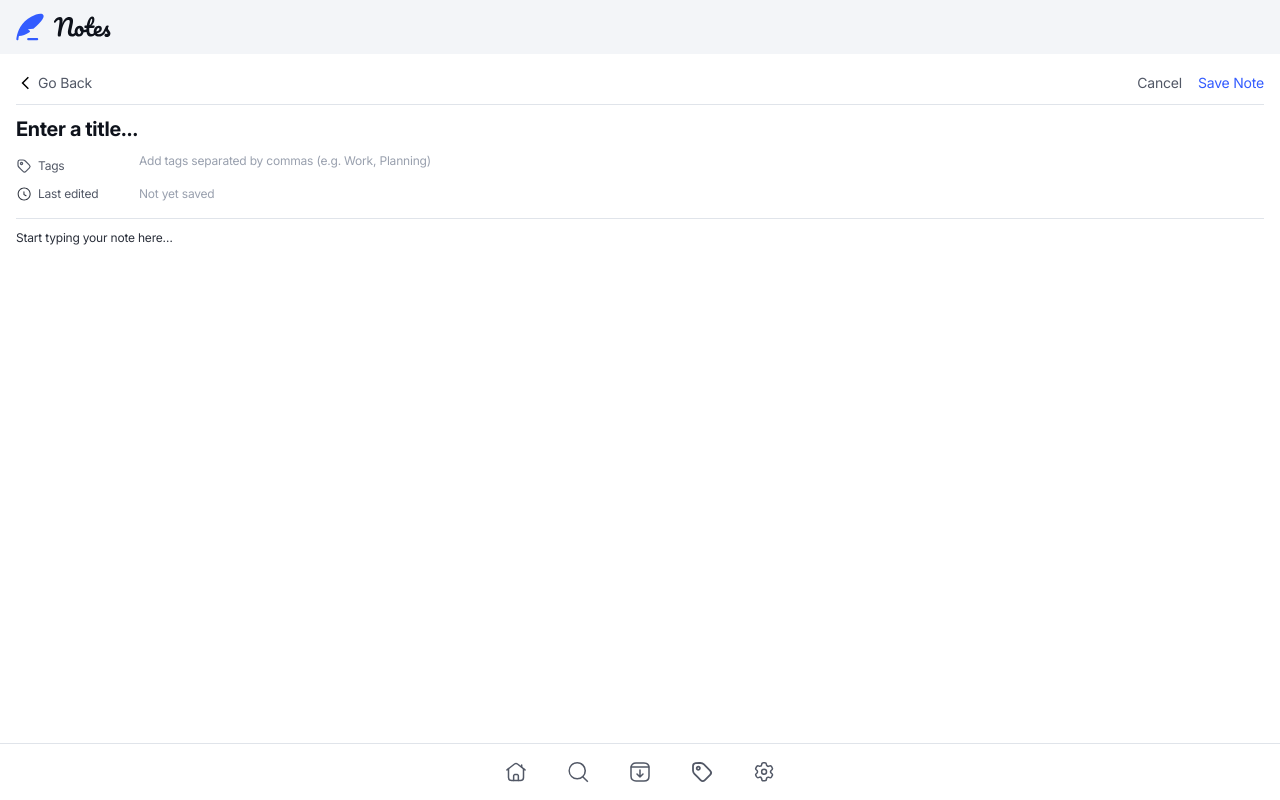
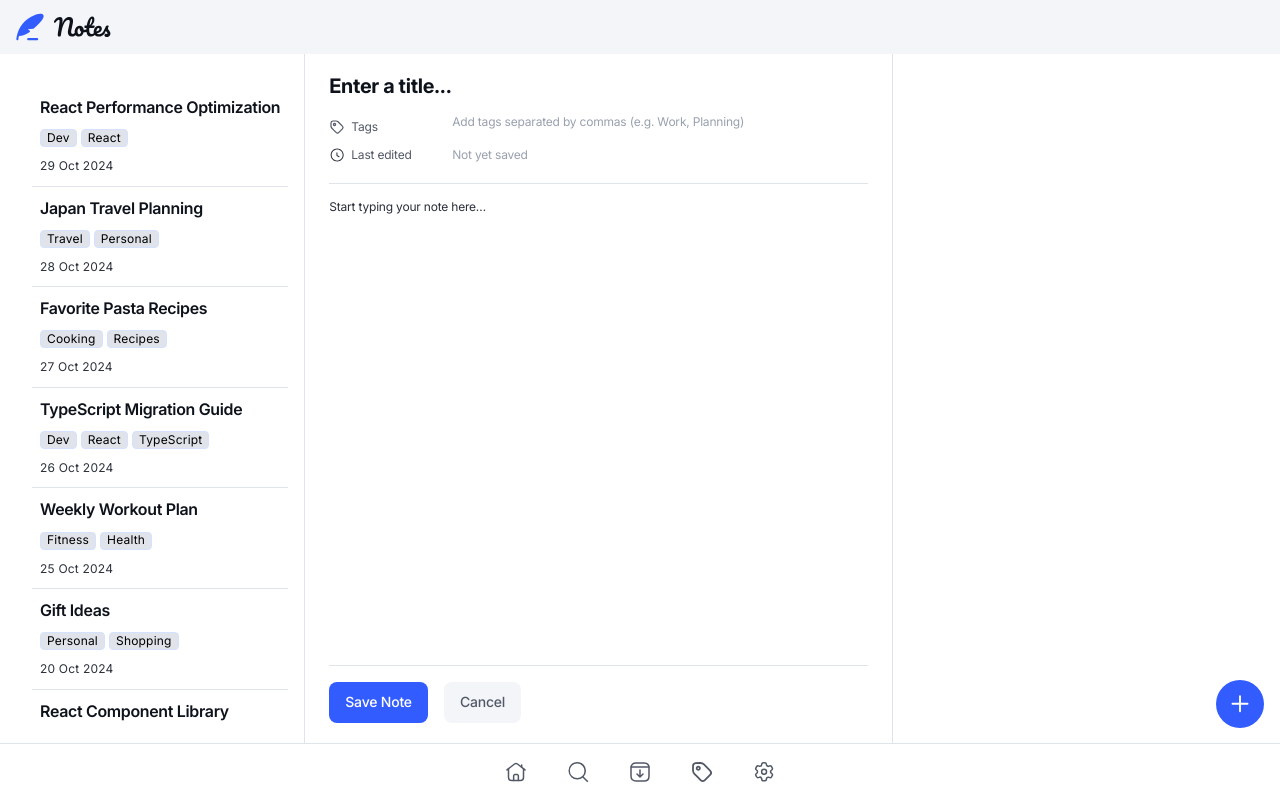
Before and after one commit to JyrexRonaldo/note-taking-web-app, a React (Vite) app in the folder frontend/: page /new-note in a window 1280 px wide. Built offline with nearby package versions, Linux system fonts and the light colour scheme.

Commit message:
Make create page tablet and desktop responsive

```diff
--- a/frontend/src/components/CreateNote/CreateNote.tsx
+++ b/frontend/src/components/CreateNote/CreateNote.tsx
@@ -1,111 +1,81 @@
-import { useTheme } from "../../store";
-import { Link, useNavigate } from "react-router";
+// import { useTheme } from "../../store";
+
+import NewNoteButton from "../NewNoteButton/NewNoteButton";
+import data from "../../data";
+import { Fragment } from "react/jsx-runtime";
+import NoteTab from "../NoteTab/NoteTab";
+// import NotePage from "../NotePage/NotePage";
+import CreatePageContent from "../CreatePageContent/CreatePageContent";
 
 function CreateNote() {
-  const theme = useTheme();
-  const navigate = useNavigate();
+  // const theme = useTheme();
 
-  const backButtonHandler = (
-    e: React.MouseEvent<HTMLAnchorElement, MouseEvent>,
-  ) => {
-    e.preventDefault(); // Prevents navigating to '#'
-    navigate(-1); // Goes back to the previous page
-  };
+  // let isDark;
+  // if (theme === "light") {
+  //   isDark = false;
+  // } else if (theme === "dark") {
+  //   isDark = true;
+  // } else {
+  //   isDark = window.matchMedia("(prefers-color-scheme: dark)").matches;
+  // }
 
-  let isDark;
-  if (theme === "light") {
-    isDark = false;
-  } else if (theme === "dark") {
-    isDark = true;
-  } else {
-    isDark = window.matchMedia("(prefers-color-scheme: dark)").matches;
-  }
+  // const leftArrowIconUrl = isDark
+  //   ? "/images/icon-arrow-left-dark.svg"
+  //   : "/images/icon-arrow-left.svg";
+  // const tagIconUrl = isDark
+  //   ? "/images/icon-tag-dark.svg"
+  //   : "/images/icon-tag.svg";
+  // const clockIconUrl = isDark
+  //   ? "/images/icon-clock-dark.svg"
+  //   : "/images/icon-clock.svg";
+  const allNotes: { title: string; tags: string[]; lastEdited: string }[] = [];
+  data.notes.forEach((note) => {
+    allNotes.push({
+      title: note.title,
+      tags: note.tags,
+      lastEdited: note.lastEdited,
+    });
+  });
 
-  const leftArrowIconUrl = isDark
-    ? "/images/icon-arrow-left-dark.svg"
-    : "/images/icon-arrow-left.svg";
-  const tagIconUrl = isDark
-    ? "/images/icon-tag-dark.svg"
-    : "/images/icon-tag.svg";
-  const clockIconUrl = isDark
-    ? "/images/icon-clock-dark.svg"
-    : "/images/icon-clock.svg";
+  const noteitemsArray: React.JSX.Element[] = [];
+  allNotes.forEach((note, index) => {
+    noteitemsArray.push(
+      <Fragment key={index}>
+        <NoteTab
+          title={note.title}
+          tags={note.tags}
+          lastEdited={note.lastEdited}
+        />
+        {allNotes.length - 1 !== index ? (
+          <hr className="text-[#E0E4EA] dark:text-[#232530]" />
+        ) : null}
+      </Fragment>,
+    );
+  });
 
   return (
-    <div className="flex min-h-full flex-col gap-[12px] px-[16px] py-[20px] dark:py-[16px]">
-      <div className="flex justify-between border-b border-[#E0E4EA] pb-[12px] dark:border-[#232530]">
-        <div>
-          <Link
-            to="#"
-            onClick={backButtonHandler}
-            className="flex items-center gap-[4px]"
-          >
-            <img className="size-[18px]" src={leftArrowIconUrl} alt="" />
-            <p className="items-center font-inter text-[14px]/[130%] tracking-[-0.2px] text-[#525866] dark:text-[#CACFD8]">
-              Go Back
-            </p>
-          </Link>
-        </div>
-        <div className="flex gap-[16px]">
-          <button
-            type="button"
-            className="font-inter text-[14px]/[130%] tracking-[-0.2px] text-[#525866] dark:text-[#CACFD8]"
-          >
-            Cancel
-          </button>
-          <button
-            type="button"
-            className="font-inter text-[14px]/[130%] tracking-[-0.2px] text-[#335CFF]"
-          >
-            Save Note
-          </button>
-        </div>
+    <>
+      <div className="flex min-h-full flex-col gap-[12px] px-[16px] py-[20px] sm:gap-[16px] sm:px-[32px] lg:hidden dark:py-[16px]">
+        <CreatePageContent />
       </div>
-      <div>
-        <input
-          type="text"
-          name=""
-          className="w-full font-inter text-[20px]/[120%] font-bold tracking-[-0.3px] text-[#0E121B] outline-none dark:text-white"
-          defaultValue={"Enter a title..."}
-          id=""
-        />
-      </div>
-      <div className="flex flex-col gap-[4px]">
-        <div className="flex gap-[8px]">
-          <div className="flex min-w-[115px] items-center gap-[6px] py-[4px]">
-            <img src={tagIconUrl} alt="" className="size-[16px]" />
-            <p className="items-center font-inter text-[12px]/[120%] tracking-[-0.2px] text-[#525866] dark:text-[#CACFD8]">
-              Tags
-            </p>
+      <div className="h-full max-lg:hidden">
+        <div className="flex h-full pr-[32px]">
+          <div className="flex flex-col gap-[16px] border-r border-r-[#E0E4EA] py-[20px] pr-[16px] pl-[32px] max-lg:hidden dark:border-r-[#232530]">
+            <div className="w-min">
+              <NewNoteButton />
+            </div>
+            <div className="flex h-[200px] grow scrollbar-none flex-col gap-[4px] overflow-scroll">
+              {noteitemsArray}
+            </div>
           </div>
-          <div>
-            <p className="font-inter text-[12px]/[120%] tracking-[-0.2px] text-[#99A0AE]">
-              Add tags separated by commas (e.g. Work, Planning)
-            </p>
-          </div>
-        </div>
-        <div className="flex items-center gap-[8px]">
-          <div className="flex min-w-[115px] items-center gap-[6px] py-[4px]">
-            <img src={clockIconUrl} alt="" className="size-[16px]" />
-            <p className="font-inter text-[12px]/[120%] tracking-[-0.2px] text-[#525866] dark:text-[#CACFD8]">
-              Last edited
-            </p>
-          </div>
-          <div>
-            <p className="font-inter text-[12px]/[120%] tracking-[-0.2px] text-[#99A0AE]">
-              Not yet saved
-            </p>
+          <div className="grow">
+            <div className="flex min-h-full max-w-[588px] flex-col gap-[12px] border-r border-r-[#E0E4EA] px-[16px] py-[20px] sm:gap-[16px] sm:px-[32px] lg:px-[24px] dark:border-r-[#232530] dark:py-[16px]">
+              <CreatePageContent />
+            </div>
           </div>
         </div>
       </div>
-      <hr className="text-[#E0E4EA] dark:text-[#232530]" />
-      <textarea
-        name=""
-        id=""
-        className="grow resize-none font-inter text-[12px]/[120%] tracking-[-0.2px] text-[#2B303B] outline-none dark:text-[#F3F5F8]"
-        defaultValue={"Start typing your note here…"}
-      ></textarea>
-    </div>
+    </>
   );
 }
 
--- /dev/null
+++ b/frontend/src/components/CreatePageContent/CreatePageContent.tsx
@@ -0,0 +1,168 @@
+import { Link, useNavigate } from "react-router";
+
+function CreatePageContent() {
+  const navigate = useNavigate();
+
+  const backButtonHandler = (
+    e: React.MouseEvent<HTMLAnchorElement, MouseEvent>,
+  ) => {
+    e.preventDefault(); // Prevents navigating to '#'
+    navigate(-1); // Goes back to the previous page
+  };
+
+  return (
+    <>
+      <div className="flex justify-between border-b border-[#E0E4EA] pb-[12px] lg:hidden dark:border-[#232530]">
+        <div>
+          <Link
+            to="#"
+            onClick={backButtonHandler}
+            className="flex items-center gap-[4px]"
+          >
+            {/* <img className="size-[18px]" src={leftArrowIconUrl} alt="" /> */}
+            <svg
+              xmlns="http://www.w3.org/2000/svg"
+              width="24"
+              height="24"
+              fill="none"
+              viewBox="0 0 24 24"
+              className="size-[18px] fill-black dark:fill-[#CACFD8]"
+            >
+              <path
+                // fill="#000"
+                fill-rule="evenodd"
+                d="M15.75 20.414 7.336 12l8.414-8.414L17.164 5l-7 7 7 7-1.414 1.414Z"
+                clip-rule="evenodd"
+              />
+            </svg>
+            <p className="items-center font-inter text-[14px]/[130%] tracking-[-0.2px] text-[#525866] dark:text-[#CACFD8]">
+              Go Back
+            </p>
+          </Link>
+        </div>
+        <div className="flex gap-[16px]">
+          <button
+            type="button"
+            className="font-inter text-[14px]/[130%] tracking-[-0.2px] text-[#525866] dark:text-[#CACFD8]"
+          >
+            Cancel
+          </button>
+          <button
+            type="button"
+            className="font-inter text-[14px]/[130%] tracking-[-0.2px] text-[#335CFF]"
+          >
+            Save Note
+          </button>
+        </div>
+      </div>
+      <div>
+        <input
+          type="text"
+          name=""
+          className="w-full font-inter text-[20px]/[120%] font-bold tracking-[-0.3px] text-[#0E121B] outline-none dark:text-white"
+          defaultValue={"Enter a title..."}
+          id=""
+        />
+      </div>
+      <div className="flex flex-col gap-[4px]">
+        <div className="flex gap-[8px]">
+          <div className="flex min-w-[115px] items-center gap-[6px] py-[4px]">
+            {/* <img src={tagIconUrl} alt="" className="size-[16px]" /> */}
+            <svg
+              xmlns="http://www.w3.org/2000/svg"
+              width="24"
+              height="24"
+              fill="none"
+              viewBox="0 0 24 24"
+              className="size-[16px] stroke-[#525866] dark:stroke-[#99A0AE]"
+            >
+              <path
+                // stroke="#525866"
+                stroke-linecap="round"
+                stroke-linejoin="round"
+                stroke-width="1.8"
+                d="M3.016 5.966c.003-1.411 1.07-2.677 2.456-2.916.284-.05 3.616-.042 4.995-.041 1.364 0 2.527.491 3.49 1.452 2.045 2.042 4.088 4.085 6.128 6.13 1.208 1.21 1.224 3.066.022 4.28a805.496 805.496 0 0 1-5.229 5.228c-1.212 1.201-3.069 1.186-4.279-.022-2.064-2.058-4.127-4.115-6.182-6.182-.795-.8-1.264-1.766-1.368-2.895-.084-.903-.035-4.26-.033-5.034Z"
+                clip-rule="evenodd"
+              />
+              <path
+                // stroke="#525866"
+                stroke-linecap="round"
+                stroke-linejoin="round"
+                stroke-width="1.8"
+                d="M9.907 8.315a1.607 1.607 0 0 1-1.61 1.583c-.872-.002-1.599-.73-1.594-1.596a1.604 1.604 0 0 1 1.633-1.607c.864.003 1.575.736 1.571 1.62Z"
+                clip-rule="evenodd"
+              />
+            </svg>
+            <p className="items-center font-inter text-[12px]/[120%] tracking-[-0.2px] text-[#525866] dark:text-[#CACFD8]">
+              Tags
+            </p>
+          </div>
+          <div>
+            <p className="font-inter text-[12px]/[120%] tracking-[-0.2px] text-[#99A0AE]">
+              Add tags separated by commas (e.g. Work, Planning)
+            </p>
+          </div>
+        </div>
+        <div className="flex items-center gap-[8px]">
+          <div className="flex min-w-[115px] items-center gap-[6px] py-[4px]">
+            {/* <img src={clockIconUrl} alt="" className="size-[16px]" /> */}
+            <svg
+              width="24"
+              height="24"
+              viewBox="0 0 24 24"
+              fill="none"
+              xmlns="http://www.w3.org/2000/svg"
+              className="size-[16px] fill-[#2B303B] dark:fill-[#CACFD8]"
+            >
+              <path
+                fill-rule="evenodd"
+                clip-rule="evenodd"
+                d="M12.2505 3.75C7.69378 3.75 4.00049 7.44329 4.00049 12C4.00049 16.5558 7.69384 20.25 12.2505 20.25C16.8072 20.25 20.5005 16.5558 20.5005 12C20.5005 7.44329 16.8072 3.75 12.2505 3.75ZM2.50049 12C2.50049 6.61487 6.86536 2.25 12.2505 2.25C17.6356 2.25 22.0005 6.61487 22.0005 12C22.0005 17.3841 17.6357 21.75 12.2505 21.75C6.8653 21.75 2.50049 17.3841 2.50049 12Z"
+                // fill="#2B303B"
+              />
+              <path
+                fill-rule="evenodd"
+                clip-rule="evenodd"
+                d="M11.9224 7.82666C12.3366 7.82666 12.6724 8.16245 12.6724 8.57666V12.2493L15.4819 13.9283C15.8375 14.1408 15.9535 14.6013 15.741 14.9569C15.5285 15.3124 15.068 15.4284 14.7124 15.2159L11.5376 13.3186C11.3111 13.1832 11.1724 12.9388 11.1724 12.6748V8.57666C11.1724 8.16245 11.5082 7.82666 11.9224 7.82666Z"
+                // fill="#2B303B"
+              />
+            </svg>
+
+            <p className="font-inter text-[12px]/[120%] tracking-[-0.2px] text-[#525866] dark:text-[#CACFD8]">
+              Last edited
+            </p>
+          </div>
+          <div>
+            <p className="font-inter text-[12px]/[120%] tracking-[-0.2px] text-[#99A0AE]">
+              Not yet saved
+            </p>
+          </div>
+        </div>
+      </div>
+      <hr className="text-[#E0E4EA] dark:text-[#232530]" />
+      <textarea
+        name=""
+        id=""
+        className="grow resize-none font-inter text-[12px]/[120%] tracking-[-0.2px] text-[#2B303B] outline-none dark:text-[#F3F5F8]"
+        defaultValue={"Start typing your note here…"}
+      ></textarea>
+      <hr className="hidden text-[#E0E4EA] lg:block dark:text-[#232530]" />
+      <div className="hidden gap-[16px] lg:flex">
+        <button
+          className="rounded-[8px] bg-[#335CFF] px-[16px] py-[12px] font-inter text-[14px]/[120%] font-medium tracking-[-0.2px] text-white"
+          type="button"
+        >
+          Save Note
+        </button>
+        <button
+          className="rounded-[8px] bg-[#F3F5F8] px-[16px] py-[12px] font-inter text-[14px]/[120%] font-medium tracking-[-0.2px] text-[#525866]"
+          type="button"
+        >
+          Cancel
+        </button>
+      </div>
+    </>
+  );
+}
+
+export default CreatePageContent;
```
